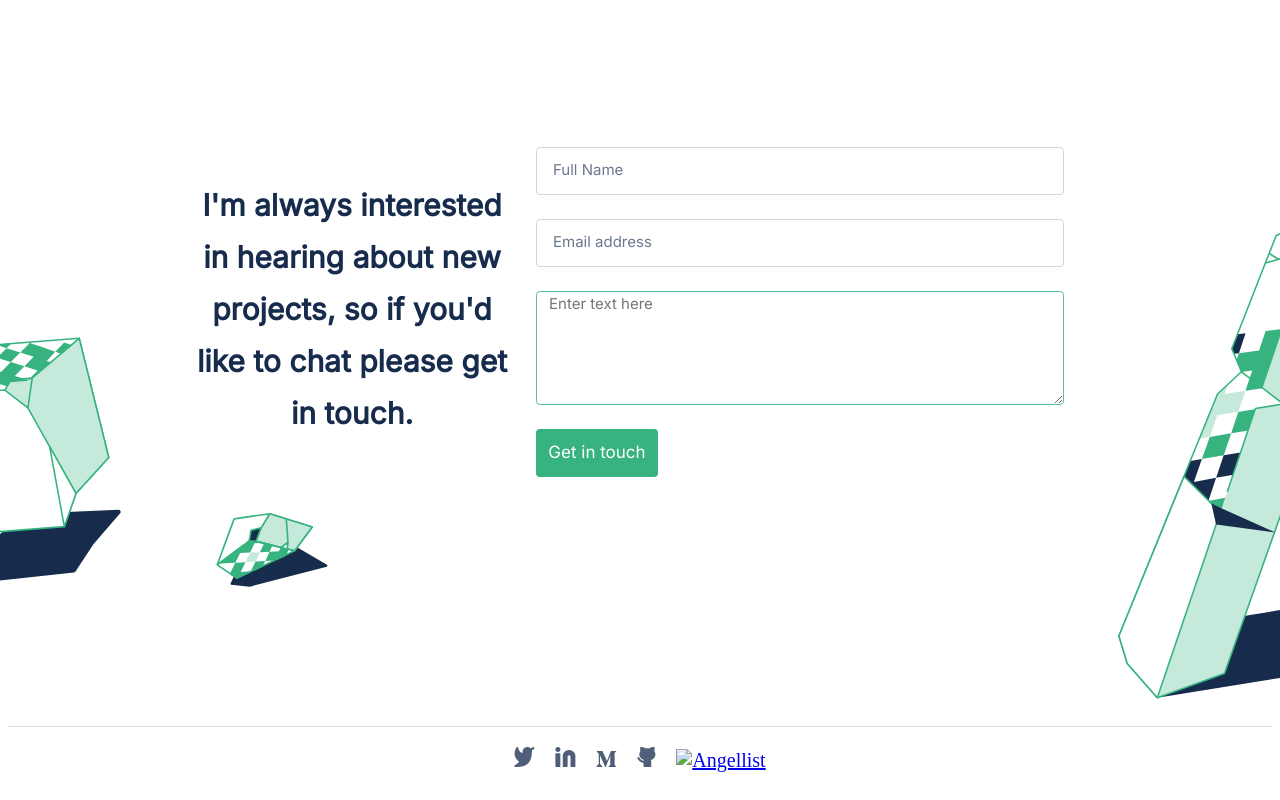
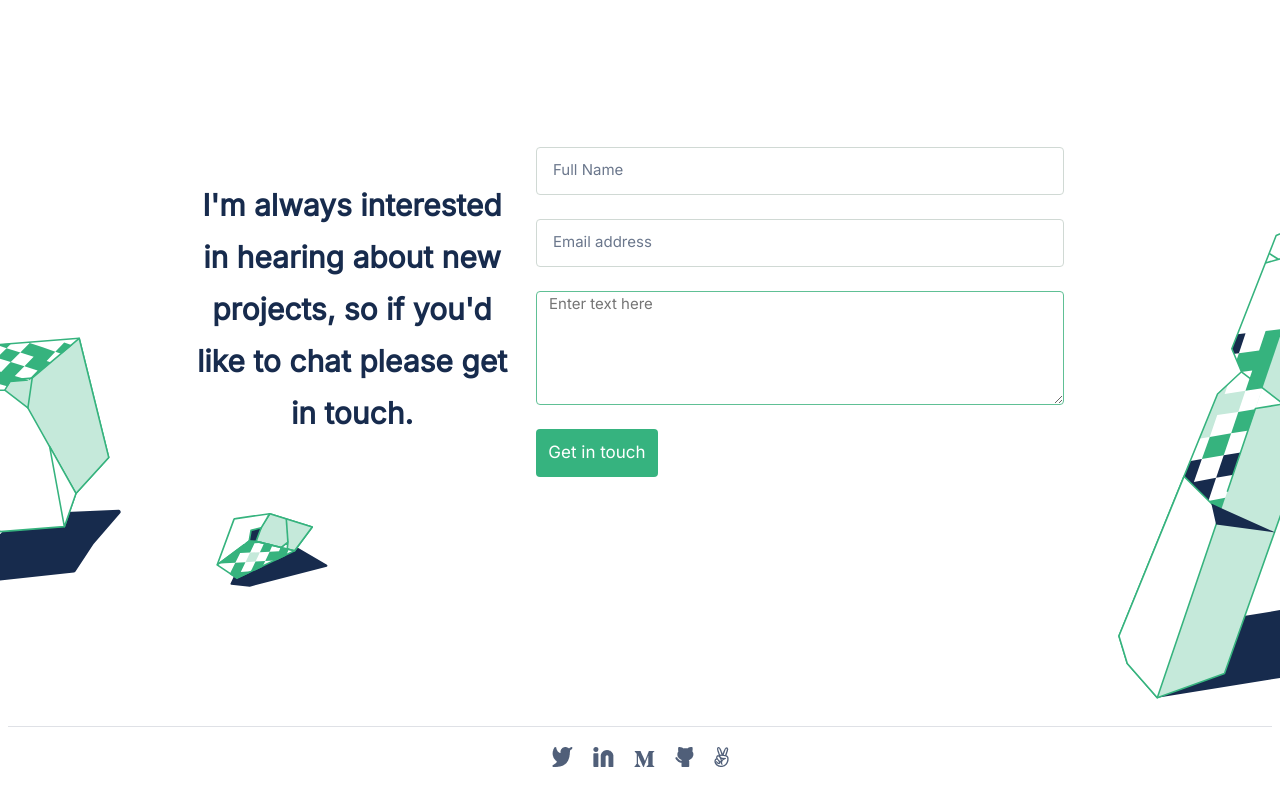
Before and after one commit to Vgonma/PersonalPortfolio, a website: page index.html in a window 1280 px wide. Shown: the part 3102-3902 px from the top of the page. Drawn offline with Linux system fonts and the light colour scheme.

Commit message:
Fix Angellist icon in footer

```diff
--- a/index.html
+++ b/index.html
@@ -214,7 +214,7 @@
                 </a>
             </li>
             <li>
-                <a href="https://github.com/Vgonma" target="_blank"><img class="mediaIcon" src="./images/angellist.png/"
+                <a href="https://github.com/Vgonma" target="_blank"><img class="mediaIcon" src="./images/angellist.png"
                         alt="Angellist" /> </a>
             </li>
         </ul>
```
